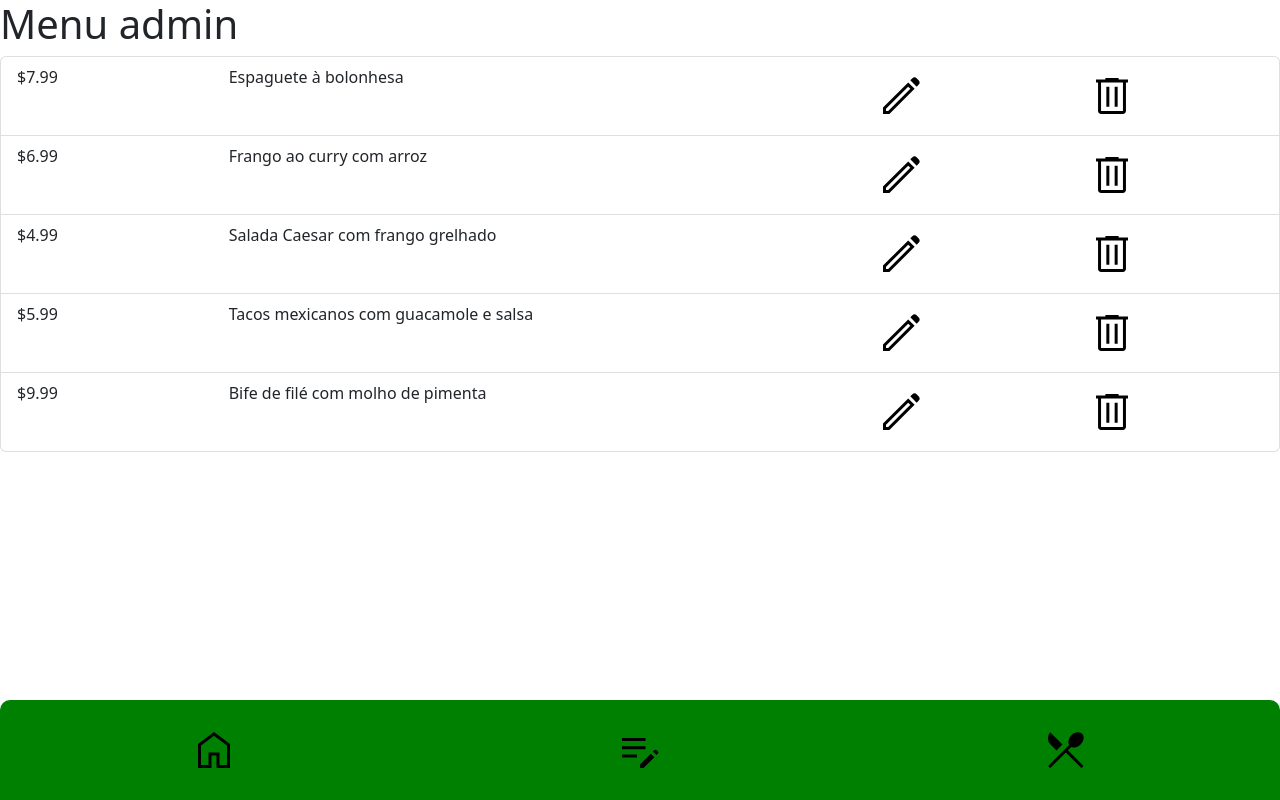
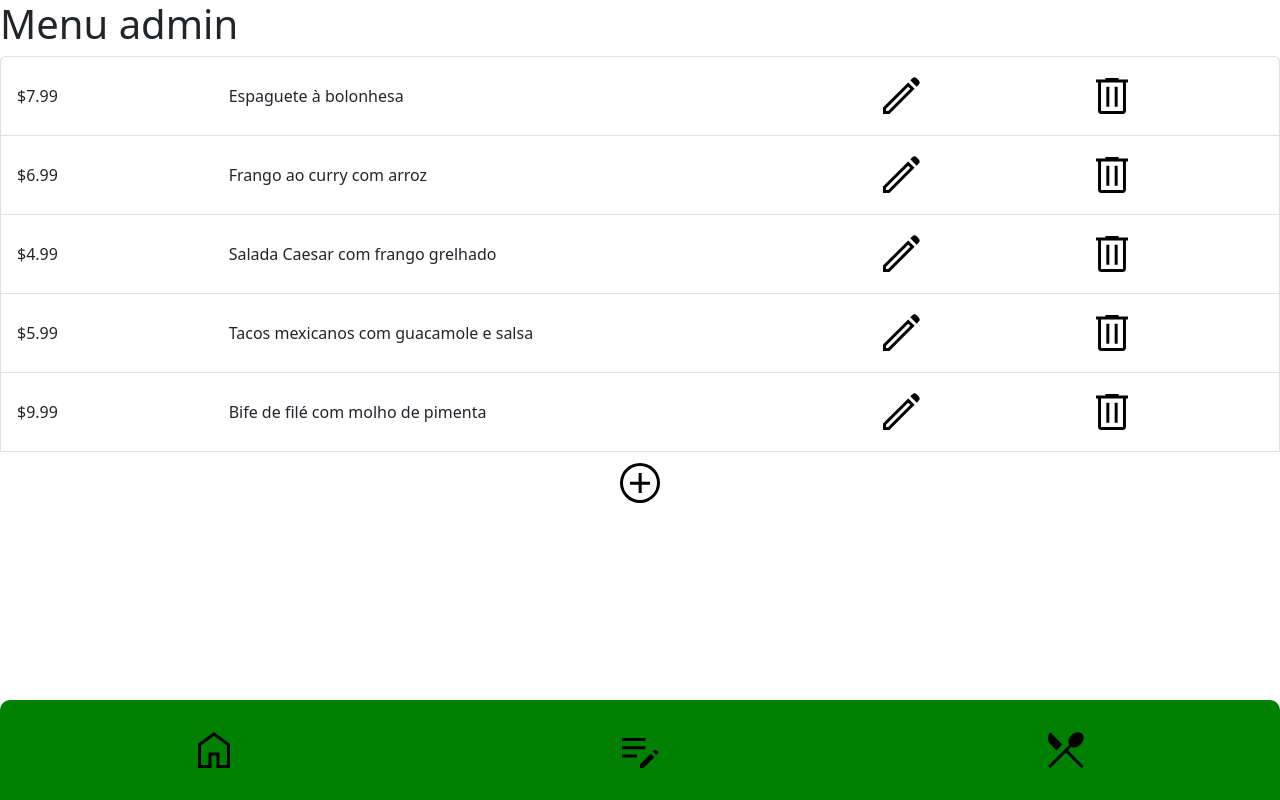
Before and after one commit to Ostrowskii/react-menu-restaurant, a React (Vite) app: page /admMenu in a window 1280 px wide. Built offline with nearby package versions, Linux system fonts and the light colour scheme.

Commit message:
create button added

```diff
--- a/src/components/admin/admMenu.tsx
+++ b/src/components/admin/admMenu.tsx
@@ -1,3 +1,4 @@
+//components
 import AdminLowerMenu from "../shared/adminLowerMenu";
 //routes
 import { useNavigate } from "react-router-dom";
@@ -5,6 +6,7 @@ import { useNavigate } from "react-router-dom";
 //img
 import EditSvg from "../../assets/edit.svg";
 import DeleteSvg from "../../assets/delete.svg";
+import CreateSvg from "../../assets/create.svg";
 function AdmMenu() {
   const items = [
     { id: 1, name: "Espaguete à bolonhesa", price: 7.99, description: "food" },
@@ -38,9 +40,8 @@ function AdmMenu() {
     navigate("/admEdit");
   }
   //trabalhar aqui
-  function navigateToDelete() {
-    navigate("/admEdit");
-  }
+  function navigateToDelete() {}
+  function navigateToCreate() {}
   return (
     <>
       <h1>Menu admin</h1>
@@ -48,8 +49,10 @@ function AdmMenu() {
         {items.map((item) => (
           <li key={item.id} className="list-group-item">
             <div className="row">
-              <div className="col-2">${item.price}</div>
-              <div className="col-6">{item.name}</div>
+              <div className="col-2 d-flex align-items-center">
+                ${item.price}
+              </div>
+              <div className="col-6 d-flex align-items-center">{item.name}</div>
               <div className="col-2">
                 <button type="button" className="btn" onClick={navigateToEdit}>
                   <img src={EditSvg} alt="edit button" />
@@ -67,6 +70,11 @@ function AdmMenu() {
             </div>
           </li>
         ))}
+        <li className="text-center">
+          <button type="button" className="btn" onClick={navigateToCreate}>
+            <img src={CreateSvg} alt="create a new item button" />
+          </button>
+        </li>
       </ul>
       <AdminLowerMenu></AdminLowerMenu>
     </>
```
Also changed, not shown: src/assets/create.svg (added).
